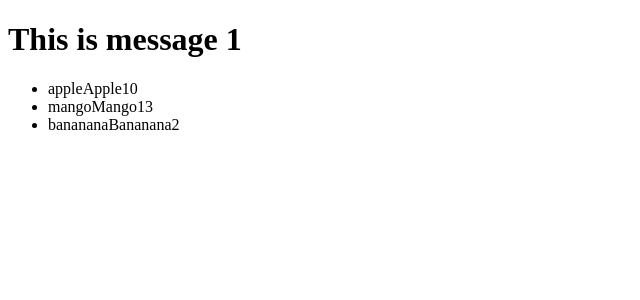
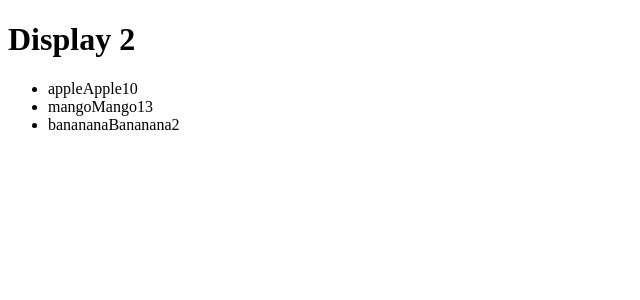
Before and after one commit to Ghassan-Awdali/Learning-React, a React (Vite) app: page / in a window 1280 px wide. Shown: the top 300 px of the page, without its empty margins (0-640 px from the left). Built offline with nearby package versions, Linux system fonts and the light colour scheme.

Commit message:
using ternary operator for conditional rendering can be used for props message, components as well

```diff
--- a/src/components/ConditionalComponent.jsx
+++ b/src/components/ConditionalComponent.jsx
@@ -1,14 +1,8 @@
 import Code from "./Code";
 import Welcome from "./Welcome";
 export default function ConditionalComponent() {
-  const display = true;
+  const display = false;
   let message;
 
-  if (display) {
-    message = <h1>This is message 1</h1>;
-  } else {
-    message = <h1>This is message 2</h1>;
-  }
-
-  return message;
+  return display ? <h1> Display</h1> : <h1>Display 2</h1>;
 }
```
